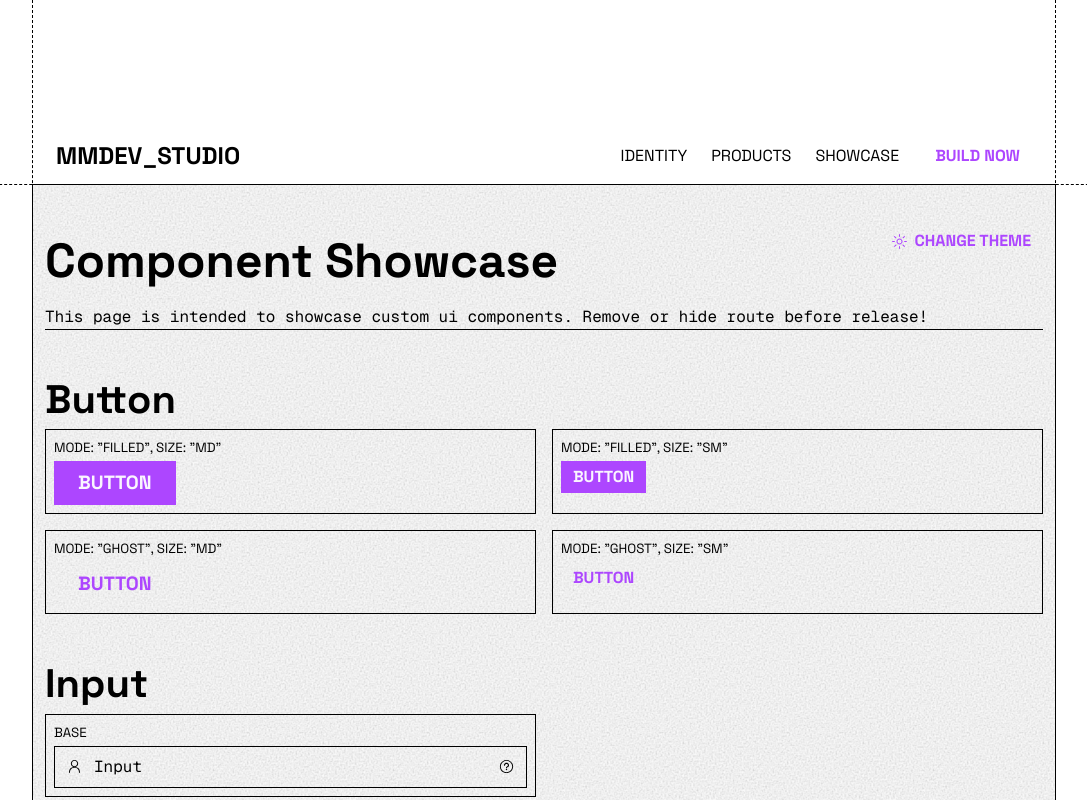
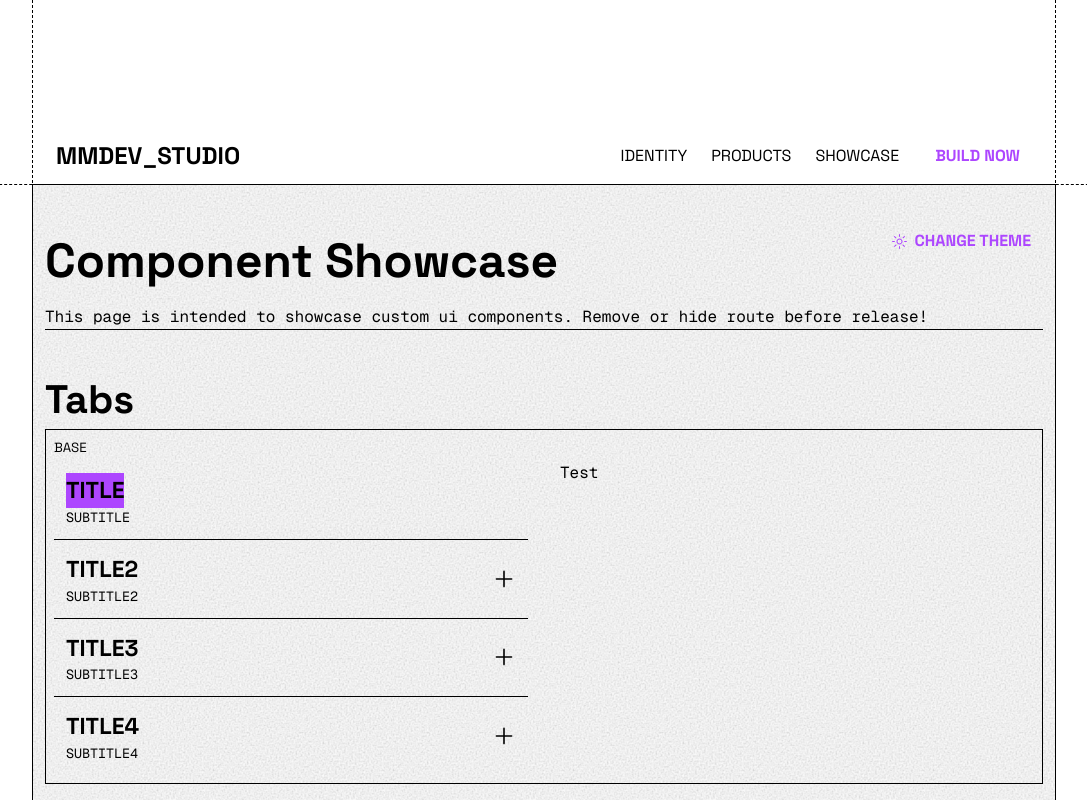
Before and after one commit to mmDevStudio/brand, a Next.js app: page /sandbox in a window 1280 px wide. Shown: the top 800 px of the page, without its empty margins (96-1183 px from the left). Built offline with nearby package versions, Linux system fonts and the light colour scheme.

Commit message:
feat(ui): add tabs

```diff
--- a/src/app/sandbox/page.tsx
+++ b/src/app/sandbox/page.tsx
@@ -1,3 +1,5 @@
+"use client";
+
 import {
   EnvelopeOpenIcon,
   PersonIcon,
@@ -7,6 +9,7 @@ import Button from "@/components/Button";
 import Card from "@/components/Card";
 import Input from "@/components/Input";
 import Section from "@/components/Section";
+import Tabs from "@/components/Tabs";
 import TextArea from "@/components/TextArea";
 import { ThemeModeSwitcher } from "@/components/ThemeSwitcher";
 import ShowcaseItem from "./_components/ShowcaseItem";
@@ -31,6 +34,34 @@ export default function SandboxPage() {
 
         <hr className="text-border-subtle" />
       </header>
+
+      <section>
+        <h1 className="text-h1 font-heading font-bold text-text">Tabs</h1>
+
+        <dl>
+          <ShowcaseItem label="base">
+            <Tabs>
+              <Tabs.Tab
+                key={"1"}
+                title="title"
+                subtitle="subtitle"
+                className=""
+              >
+                Test
+              </Tabs.Tab>
+              <Tabs.Tab key={"2"} title="title2" subtitle="subtitle2">
+                Test2
+              </Tabs.Tab>
+              <Tabs.Tab key={"3"} title="title3" subtitle="subtitle3">
+                Test3
+              </Tabs.Tab>
+              <Tabs.Tab key={"4"} title="title4" subtitle="subtitle4">
+                Test4
+              </Tabs.Tab>
+            </Tabs>
+          </ShowcaseItem>
+        </dl>
+      </section>
 
       <section>
         <h1 className="text-h1 font-heading font-bold text-text">Button</h1>
--- /dev/null
+++ b/src/components/Tabs.tsx
@@ -0,0 +1,115 @@
+"use client";
+import { PlusIcon } from "@radix-ui/react-icons";
+import {
+  Children,
+  type ComponentProps,
+  Fragment,
+  isValidElement,
+  type ReactNode,
+  useLayoutEffect,
+  useRef,
+  useState,
+} from "react";
+import cn from "@/utils/cn";
+
+type TabProps = ComponentProps<"div"> & {
+  title: string;
+  subtitle: string;
+  children: ReactNode;
+};
+
+function Tab({ children, ...props }: TabProps) {
+  return <div {...props}>{children}</div>;
+}
+
+type TabsProps = { children: ReactNode; className?: string };
+
+export default function Tabs({ children, className }: TabsProps) {
+  const [active, setActive] = useState(0);
+  const [triangleY, setTriangleY] = useState(0);
+  const tabs = Children.toArray(children) as React.ReactElement<TabProps>[];
+  const buttonRefs = useRef<(HTMLButtonElement | null)[]>([]);
+  const panelRef = useRef<HTMLDivElement>(null);
+
+  useLayoutEffect(() => {
+    const btn = buttonRefs.current[active];
+    const panel = panelRef.current;
+    if (!btn || !panel) return;
+
+    const btnRect = btn.getBoundingClientRect();
+    const panelRect = panel.getBoundingClientRect();
+    setTriangleY(btnRect.top + btnRect.height / 2 - panelRect.top);
+  }, [active]);
+
+  return (
+    <div className={cn("grid grid-cols-2 gap-8", className)}>
+      <div>
+        {tabs.map((tab, i) => {
+          const k = isValidElement(tab) ? tab.key : i;
+          return (
+            <Fragment key={k}>
+              {i !== 0 && <Divider />}
+              <button
+                ref={(el) => {
+                  buttonRefs.current[i] = el;
+                }}
+                type="button"
+                onClick={() => setActive(i)}
+                className="w-full flex justify-between text-left p-3 cursor-pointer outline-none hover:bg-primary/20 transition"
+              >
+                <div className="flex flex-col">
+                  <span
+                    className={cn(
+                      "text-h4 text-text font-bold uppercase font-heading w-fit",
+                      active === i && "bg-primary",
+                    )}
+                  >
+                    {tab.props.title}
+                  </span>
+                  <span className="text-sm text-text-subtle uppercase font-body">
+                    {tab.props.subtitle}
+                  </span>
+                </div>
+                {active !== i && (
+                  <PlusIcon
+                    height={24}
+                    width={24}
+                    className="text-text self-center"
+                  />
+                )}
+              </button>
+            </Fragment>
+          );
+        })}
+      </div>
+
+      <div
+        ref={panelRef}
+        className="relative min-h-0 bg-stripes bg-bg text-text -ml-3 pl-3"
+        style={{
+          clipPath:
+            triangleY === null
+              ? undefined
+              : `polygon(
+              12px 0,
+              100% 0,
+              100% 100%,
+              12px 100%,
+              12px ${triangleY + 8}px,
+              0px ${triangleY}px,
+              12px ${triangleY - 8}px
+            )`,
+          transition: "clip-path 200ms ease",
+        }}
+      >
+        {tabs[active]}
+      </div>
+    </div>
+  );
+}
+
+function Divider() {
+  return <div className="border-t border-border" />;
+}
+
+Tabs.Tab = Tab;
```
